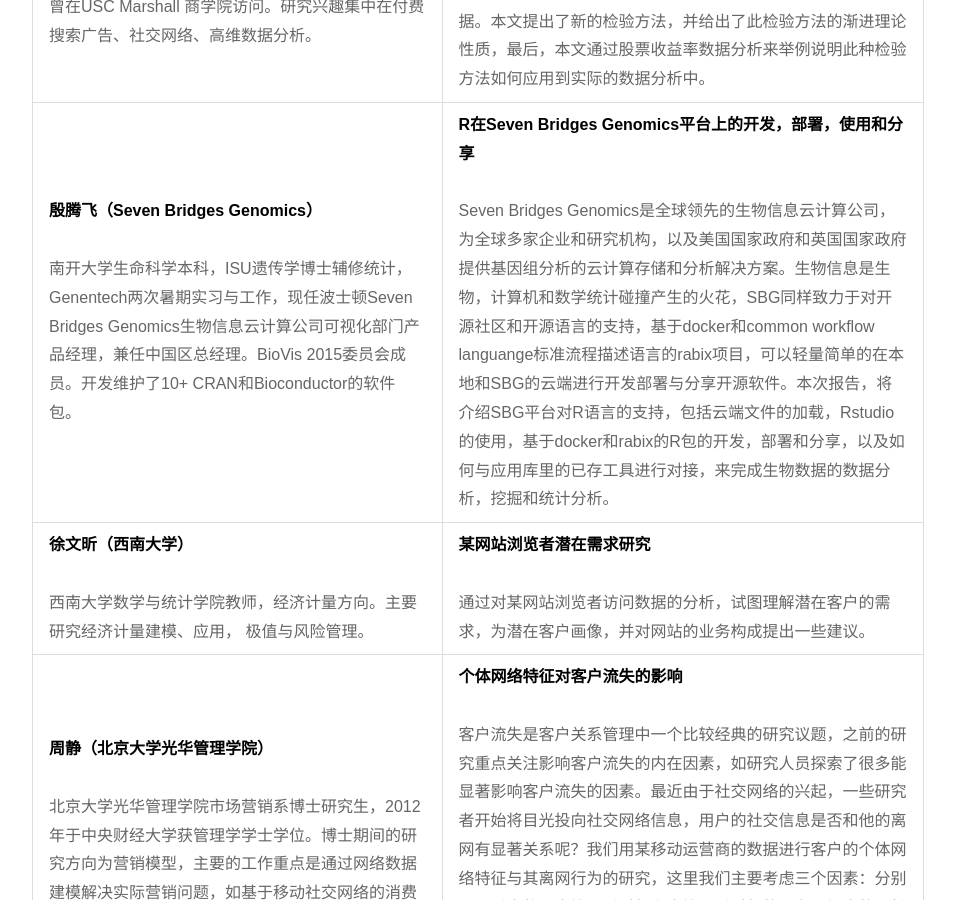
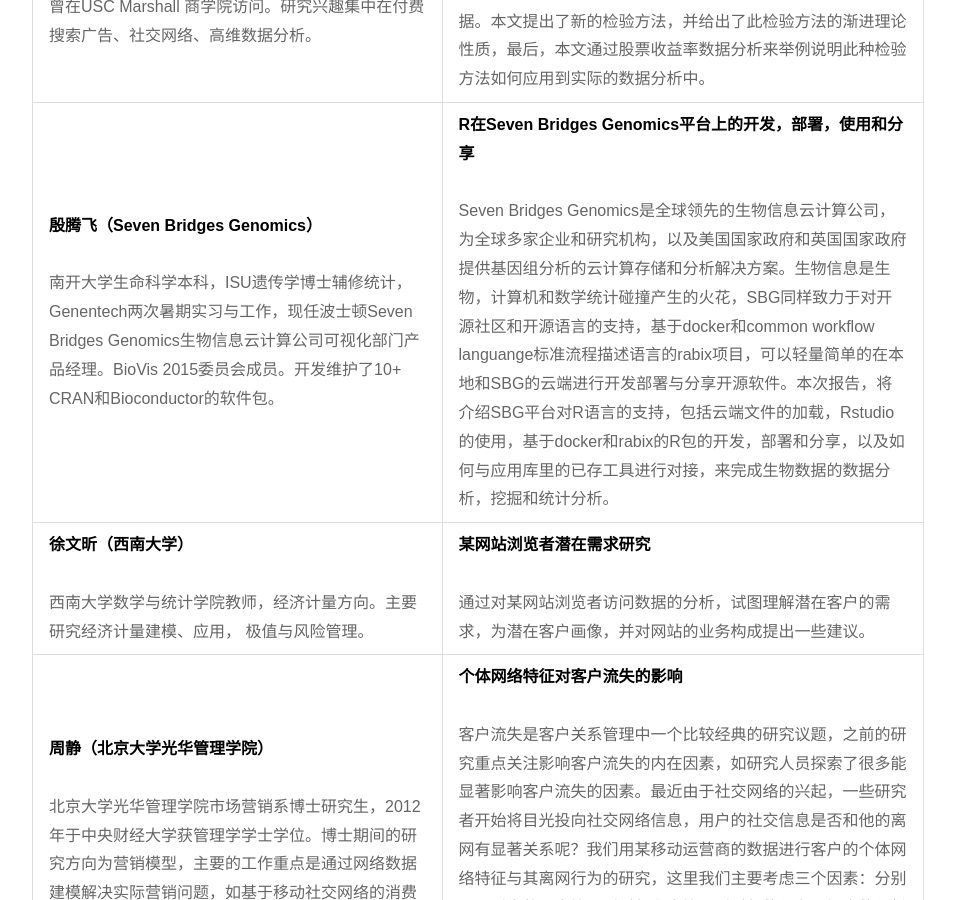
Before and after one commit to cosname/R-conference, a Jekyll site: the page built from lectures/index.md, in a window 1280 px wide and 900 px high, scrolled down 5301 px. Shown: the whole window, without its empty margins (8-963 px from the left). Built offline with Jekyll 4.4.1, drawn with Linux system fonts in a browser that asks for light colours.

Commit message:
Update 2015-beijing.html

```diff
--- a/_includes/lectures/2015-beijing.html
+++ b/_includes/lectures/2015-beijing.html
@@ -101,7 +101,7 @@ Online experiments often shows the weak signal problem among massive data set an
 
 
 <tr>
-    <td><b>殷腾飞（Seven Bridges Genomics）</b><br><br>南开大学生命科学本科，ISU遗传学博士辅修统计，Genentech两次暑期实习与工作，现任波士顿Seven Bridges Genomics生物信息云计算公司可视化部门产品经理，兼任中国区总经理。BioVis 2015委员会成员。开发维护了10+ CRAN和Bioconductor的软件包。</td>
+    <td><b>殷腾飞（Seven Bridges Genomics）</b><br><br>南开大学生命科学本科，ISU遗传学博士辅修统计，Genentech两次暑期实习与工作，现任波士顿Seven Bridges Genomics生物信息云计算公司可视化部门产品经理。BioVis 2015委员会成员。开发维护了10+ CRAN和Bioconductor的软件包。</td>
     <td><b>R在Seven Bridges Genomics平台上的开发，部署，使用和分享</b><br><br>Seven Bridges Genomics是全球领先的生物信息云计算公司，为全球多家企业和研究机构，以及美国国家政府和英国国家政府提供基因组分析的云计算存储和分析解决方案。生物信息是生物，计算机和数学统计碰撞产生的火花，SBG同样致力于对开源社区和开源语言的支持，基于docker和common workflow languange标准流程描述语言的rabix项目，可以轻量简单的在本地和SBG的云端进行开发部署与分享开源软件。本次报告，将介绍SBG平台对R语言的支持，包括云端文件的加载，Rstudio的使用，基于docker和rabix的R包的开发，部署和分享，以及如何与应用库里的已存工具进行对接，来完成生物数据的数据分析，挖掘和统计分析。</td>
 </tr>
 
```
